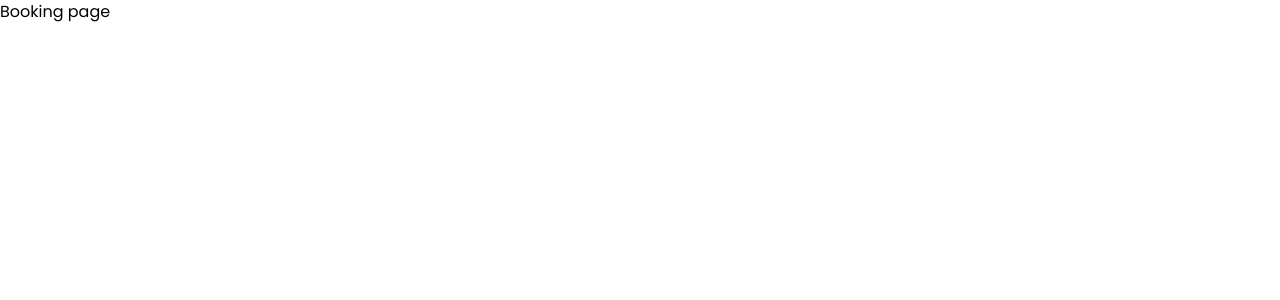
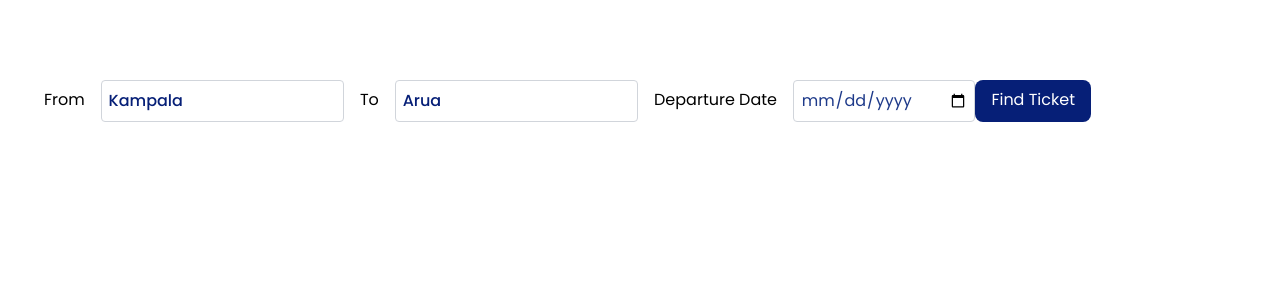
Before and after one commit to Patrickodida/KwataBus-App, a React (Vite) app: page /Booking in a window 1280 px wide. Shown: the top 300 px of the page. Built offline with nearby package versions, Linux system fonts and the light colour scheme.

Commit message:
Replacing button with Link

```diff
--- a/src/App.css
+++ b/src/App.css
@@ -149,3 +149,48 @@ h4 {
 .social-icons:hover{
     color: var(--clr-secondary-gold);
 }
+
+.BookingArea-section {
+    position: relative;
+    min-height: 100px;
+    height: 15vh;
+    background-size: cover;
+    background-position: center;
+    margin-top: 3.75em;
+    margin-left: 1.5em;
+}
+
+.BookingArea-content {
+    position: absolute;
+    top: 50%;
+    left: 50%;
+    transform: translate(-50%, -50%);
+    z-index: 1;
+    color: #ffffff;
+    display: flex;
+    align-items: center;
+}
+
+.BookingArea-button {
+    width: 10%;
+    padding: 0em;
+    margin-bottom: 0em;
+    margin-left: 1em;
+    outline: none;
+    display: inline-block;
+    text-align: center;
+    font-weight: 700;
+    margin-bottom: 0;
+    color: #fff;
+    background:rgb(6, 31, 119);
+}
+
+label {
+    margin-left: 1em;
+    margin-right: 1em;
+    margin-top: 0.5em;
+}
+
+#firstLabel {
+    margin-left: 0em;
+}
--- a/src/components/Navbar.jsx
+++ b/src/components/Navbar.jsx
@@ -5,7 +5,7 @@ function Navbar() {
   return (
     <div>
       <section className="bg-white text-blue-900 fixed top-0 left-0 right-0 z-50 w-full">
-        <div className="flex items-center justify-between m-auto w-4/5 max-w-screen-xl py-4">
+        <div className="flex items-center justify-between m-auto w-4/4 max-w-screen-xl py-4">
           <Link href="/" className="site-title font-bold text-2xl">
             Kwata<span style={{ color: "#e3bf00" }}>Bus</span>
           </Link>
--- a/src/pages/Booking.jsx
+++ b/src/pages/Booking.jsx
@@ -1,10 +1,38 @@
 import React from "react";
+import {Link} from "react-router-dom";
 
 function Booking(){
     return (
-        <div>
-            <h1>Booking page</h1>
-        </div>
+      <div>
+         <section className="BookingArea-section my-10">
+          <div className="hero-form w-full lg:w-4/4 ">
+            <form className="p-5 form-center bg-white rounded-lg">
+              <div className="form-row sm:w-full">
+                <label id="firstLabel">From</label>
+                <input
+                  type="text"
+                  placeholder="Kampala"
+                  className="mb-[24px] text-blue-900 rounded w-[20%] p-[0.425em] border border-gray-300 text-[#061f77] focus:outline-none"
+                />
+                <label>To</label>
+                <input
+                  type="text"
+                  placeholder="Arua"
+                  className="mb-[24px] text-blue-900 rounded w-[20%] p-[0.425em] border border-gray-300 text-[#061f77] focus:outline-none"
+                />
+
+              <label>Departure Date</label>
+              <input type="date" className="mb-[24px] text-blue-900 rounded w-[15%] p-[0.425em] border border-gray-300 text-[#061f77] focus:outline-none" />
+
+              <Link className="mb-[24px] bg-[#061f77] rounded-lg text-white py-2 px-4 text-center">Find Ticket</Link>
+
+              </div>
+            </form>
+          </div>
+
+      </section>
+
+    </div>
     )
 }
 
```
